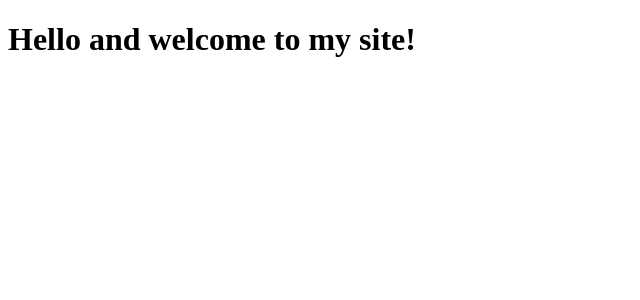
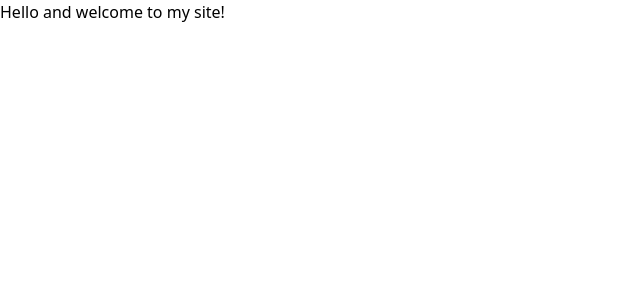
Before and after one commit to arctixdev/arctix.dev, a SvelteKit app: page / in a window 1280 px wide. Shown: the top 300 px of the page, without its empty margins (0-640 px from the left). Built offline with nearby package versions, Linux system fonts and the light colour scheme.

Commit message:
Add tailwind

```diff
--- /dev/null
+++ b/postcss.config.cjs
@@ -0,0 +1,13 @@
+const tailwindcss = require('tailwindcss');
+const autoprefixer = require('autoprefixer');
+
+const config = {
+	plugins: [
+		//Some plugins, like tailwindcss/nesting, need to run before Tailwind,
+		tailwindcss(),
+		//But others, like autoprefixer, need to run after,
+		autoprefixer
+	]
+};
+
+module.exports = config;
--- /dev/null
+++ b/src/app.postcss
@@ -0,0 +1,4 @@
+/* Write your global styles here, in PostCSS syntax */
+@tailwind base;
+@tailwind components;
+@tailwind utilities;
--- /dev/null
+++ b/src/routes/+layout.svelte
@@ -0,0 +1,5 @@
+<script>
+	import '../app.postcss';
+</script>
+
+<slot />
--- a/svelte.config.js
+++ b/svelte.config.js
@@ -1,20 +1,27 @@
-import adapter from "@sveltejs/adapter-static";
+import preprocess from 'svelte-preprocess';
+import adapter from '@sveltejs/adapter-static';
 // was "@sveltejs/adapter-auto"
 
-const dev = "production" === "development";
+const dev = 'production' === 'development';
 
 /** @type {import(""@sveltejs/kit").Config} */
 const config = {
-    kit: {
-        adapter: adapter({
-            pages: "docs",
-            assets: "docs"
-        }),
-        paths: {
-            base: dev ? "" : "/Un10ck3d.github.io",
-        },
-        // hydrate the <div id="svelte"> element in src/app.html
-    }
+	kit: {
+		adapter: adapter({
+			pages: 'docs',
+			assets: 'docs'
+		}),
+		paths: {
+			base: dev ? '' : '/'
+		}
+		// hydrate the <div id="svelte"> element in src/app.html
+	},
+
+	preprocess: [
+		preprocess({
+			postcss: true
+		})
+	]
 };
 
 export default config;
--- /dev/null
+++ b/tailwind.config.cjs
@@ -0,0 +1,11 @@
+const config = {
+	content: ['./src/**/*.{html,js,svelte,ts}'],
+
+	theme: {
+		extend: {}
+	},
+
+	plugins: []
+};
+
+module.exports = config;
```
Also changed, not shown: package.json (+6 -1 lines), 1 other file (tests, documents, lock files or other folders).
